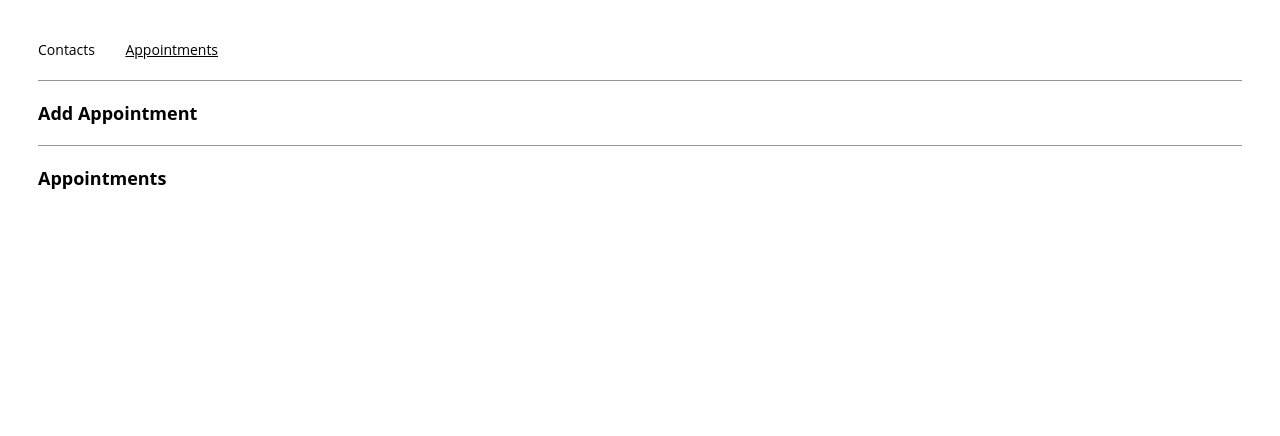
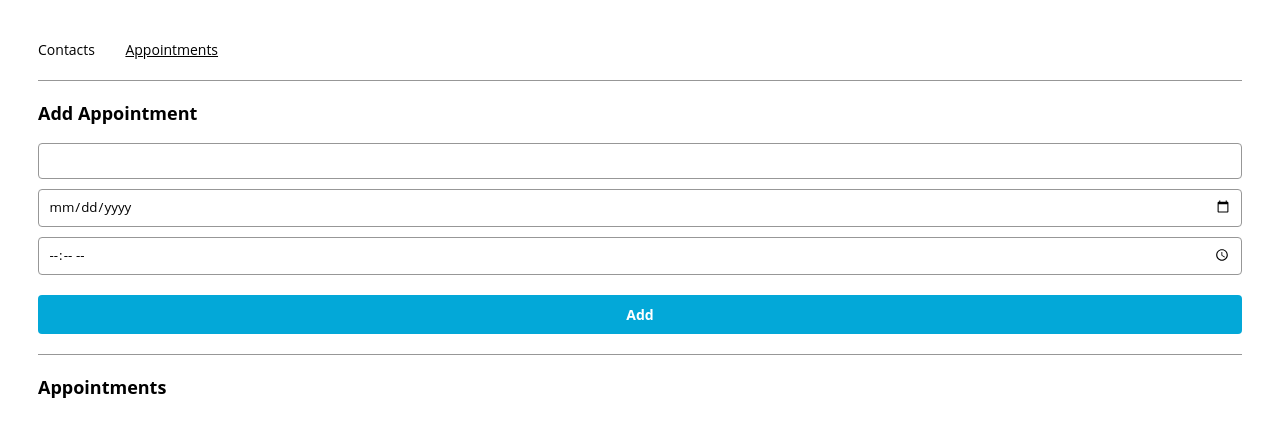
Before and after one commit to makarovangelika/appointment-planner, a React (Create React App) app: page /appointments in a window 1280 px wide. Shown: the top 436 px of the page. Built offline with nearby package versions, Linux system fonts and the light colour scheme.

Commit message:
Implement AppointmentsPage and AppointmentForm

```diff
--- a/src/components/appointmentForm/AppointmentForm.js
+++ b/src/components/appointmentForm/AppointmentForm.js
@@ -1,4 +1,5 @@
 import React from "react";
+import {ContactPicker} from '../contactPicker/ContactPicker';
 
 export const AppointmentForm = ({
   contacts,
@@ -18,8 +19,26 @@ export const AppointmentForm = ({
       .split("/");
     return `${year}-${month.padStart(2, "0")}-${day.padStart(2, "0")}`;
   };
+  const addTitle = ({target}) => {
+    setTitle(target.value);
+  }
+  const addDate = ({target}) => {
+    setDate(target.value);
+  }
+  const addTime = ({target}) => {
+    setTime(target.value);
+  }
+  const chooseContact = ({target}) => {
+    setContact(target.value);
+  }
 
   return (
-    AppointmentForm
+    <form onSubmit={handleSubmit}>
+      <input type='text' value={title} onChange={addTitle} />
+      <input type='date' value={date} onChange={addDate} />
+      <input min={getTodayString()} type='time' value={time} onChange={addTime} />
+      <ContactPicker contacts={contacts} onChange={chooseContact} />
+      <input type='submit' value='Add'/>
+    </form>
   );
 };
--- a/src/containers/appointmentsPage/AppointmentsPage.js
+++ b/src/containers/appointmentsPage/AppointmentsPage.js
@@ -1,27 +1,49 @@
-import React from "react";
+import React, {useState} from "react";
+import {AppointmentForm} from '../../components/appointmentForm/AppointmentForm';
+import {TileList} from '../../components/tileList/TileList';
 
-export const AppointmentsPage = () => {
+export const AppointmentsPage = ({contacts, appointments, addAppointment}) => {
   /*
   Define state variables for
   appointment info
   */
+  const [title,setTitle] = useState('');
+  const [contact, setContact] = useState('');
+  const [date, setDate] = useState('');
+  const [time, setTime] = useState('');
 
   const handleSubmit = (e) => {
     e.preventDefault();
     /*
     Add contact info and clear data
     */
-
+    addAppointment(title, contact, date, time);
+    setTitle('');
+    setContact('');
+    setDate('');
+    setTime('');
   };
 
   return (
     <div>
       <section>
         <h2>Add Appointment</h2>
+        <AppointmentForm
+          title={title}
+          contact={contact}
+          date={date}
+          time={time}
+          setTitle={setTitle}
+          setContact={setContact}
+          setDate={setDate}
+          setTime={setTime}
+          contacts={contacts}
+          onSubmit={handleSubmit} />
       </section>
       <hr />
       <section>
         <h2>Appointments</h2>
+        <TileList list={appointments} />
       </section>
     </div>
   );
```
